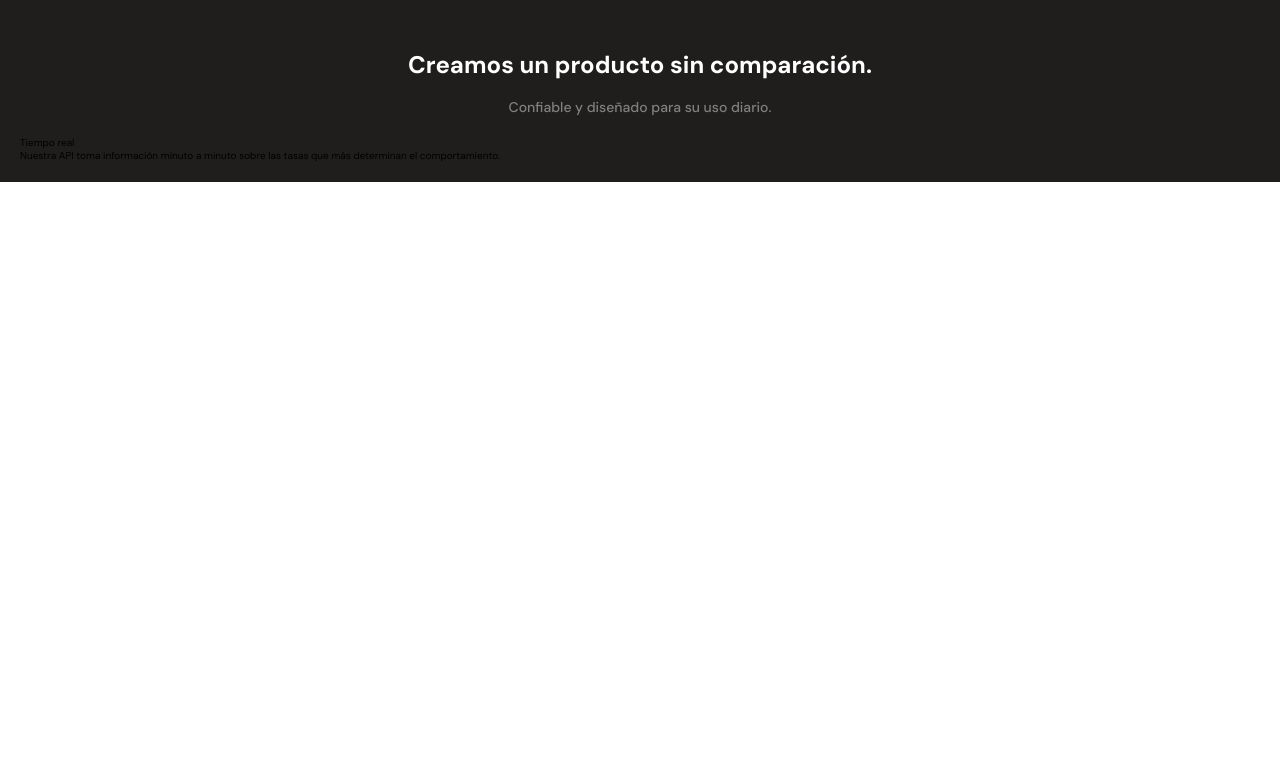
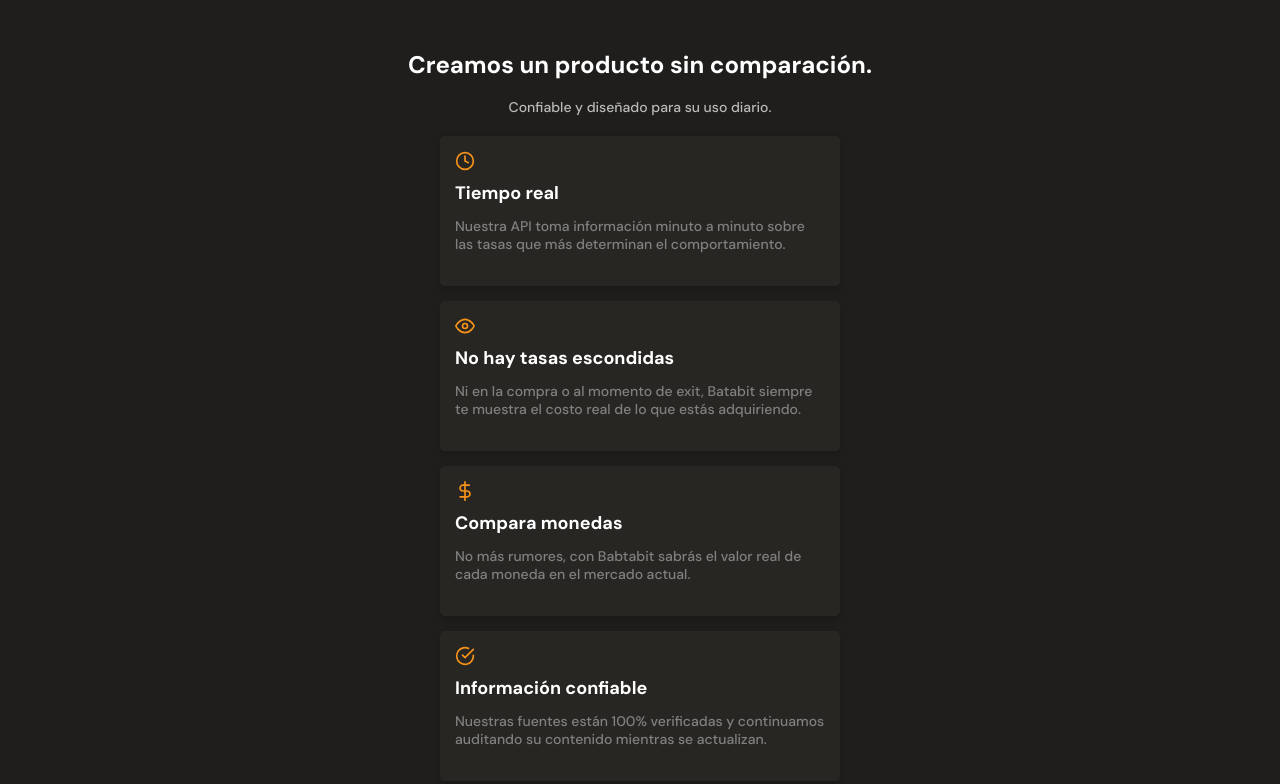
Before and after one commit to oneshot0/mobile_firts, a plain HTML site: page index.html in a window 1280 px wide. Shown: the part 1513-2297 px from the top of the page. Before the commit the page ends 1695 px from the top, so only its background shows below. Drawn offline with Linux system fonts and the light colour scheme.

Commit message:
Se finalizó la sección de BENEFICIOS HTML y CSS

```diff
--- a/index.html
+++ b/index.html
@@ -113,11 +113,32 @@
         </div>
         <section class="product-cards--container">
           <article class="product-detail--card">
-            <span class="clock"></span>
+            <span class="icon-card clock"></span>
             <p class="product--card-title">Tiempo real</p>
             <p class="product--card-body">
               Nuestra API toma información minuto a minuto sobre las tasas que
               más determinan el comportamiento.
+            </p>
+          </article>
+          <article class="product-detail--card">
+            <span class="icon-card eye"></span>
+            <p class="product--card-title">No hay tasas escondidas</p>
+            <p class="product--card-body">
+              Ni en la compra o al momento de exit, Batabit siempre te muestra el costo real de lo que estás adquiriendo.
+            </p>
+          </article>
+          <article class="product-detail--card">
+            <span class="icon-card dollar"></span>
+            <p class="product--card-title">Compara monedas</p>
+            <p class="product--card-body">
+              No más rumores, con Babtabit sabrás el valor real de cada moneda en el mercado actual.
+            </p>
+          </article>
+          <article class="product-detail--card">
+            <span class="icon-card check"></span>
+            <p class="product--card-title">Información confiable</p>
+            <p class="product--card-body">
+            Nuestras fuentes están 100% verificadas y continuamos auditando su contenido mientras se actualizan.
             </p>
           </article>
         </section>
--- a/styles.css
+++ b/styles.css
@@ -302,7 +302,7 @@ main {
   width: 100%;
   min-width: 320px;
   height: auto;
-  padding: 20px 20px;
+  padding: 20px 10px;
   background-color: var(--warm-black);
 }
 .product-detail--batata-logo {
@@ -333,5 +333,53 @@ main {
   font-size: 1.4rem;
   font-weight: 500;
   line-height: 1.8rem;
+  color: var(--grey);
+}
+.product-detail--card {
+  width: 90%;
+  min-width: 288px;
+  max-width: 400px;
+  height: 150px;
+  margin: 15px auto;
+  padding: 15px;
+  background-color: var(--black);
+  border-radius: 5px;
+  box-shadow: 0 4px 8px rgba(0, 0, 0, 0.16);
+}
+.product-detail--card .icon-card {
+    display: inline-block;
+    width: 20px;
+    height: 20px;
+    margin-bottom: 10px;
+    background-position: center;
+    background-size: cover;
+    background-repeat: no-repeat;
+}
+.clock {
+    background-image: url('./assets/icons/clock\ .svg');
+}
+
+.eye {
+    background-image: url('./assets/icons/eye.svg')
+}
+
+.dollar {
+    background-image: url('./assets/icons/dollar-sign.svg');
+}
+
+.check{
+    background-image: url('./assets/icons/check-circle.svg');
+}
+.product--card-title {
+  margin-bottom: 15px;
+  font-size: 1.8rem;
+  font-weight: bold;
+  line-height: 1.8rem;
+  color: var(--just-white);
+}
+.product--card-body{
+  font-size: 1.4rem;
+  font-weight: 500;
+  line-height: 1.8rem;
   color: #808080;
 }
```
